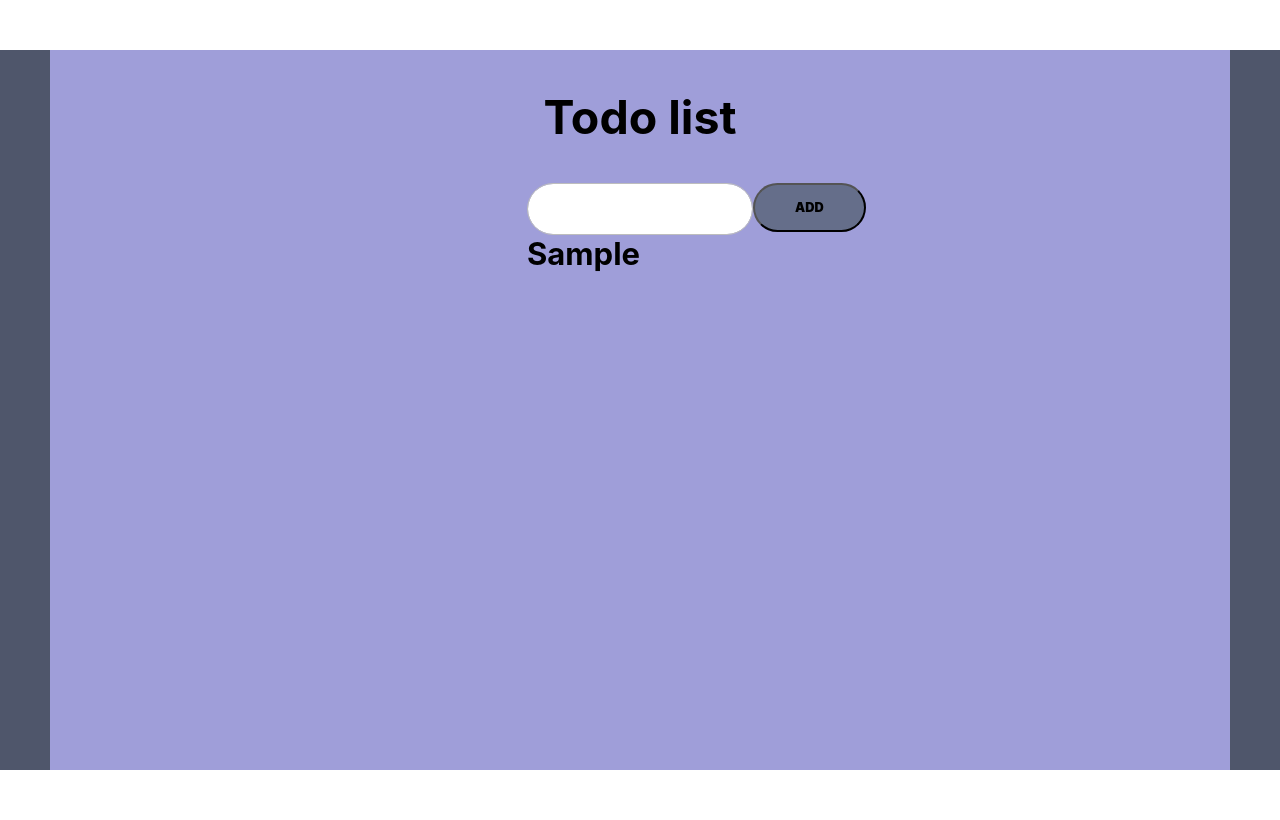
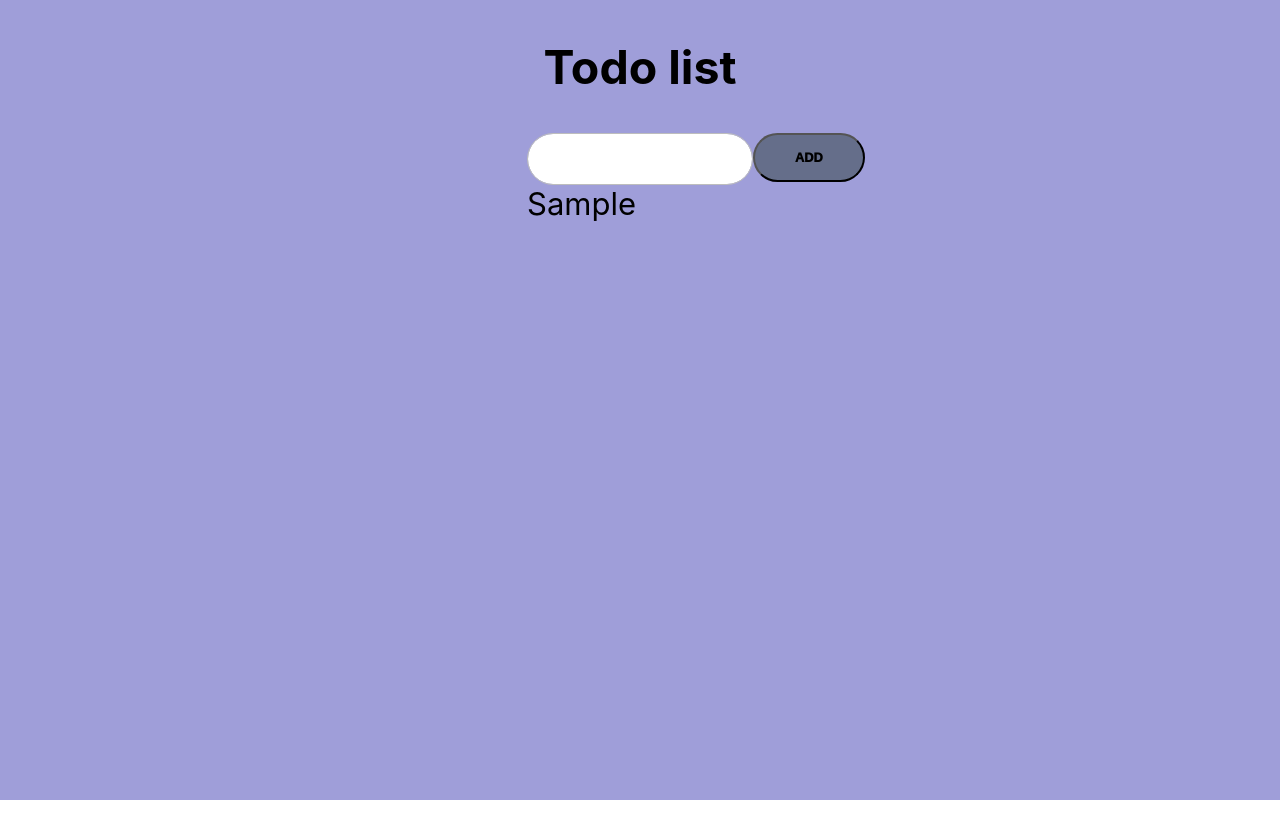
Before and after one commit to Kate-png/todo-list, a React (Create React App) app: page / in a window 1280 px wide. Both pictures are taken after typing "Sample" into the empty fields and a click on the button "ADD". Built offline with nearby package versions, Linux system fonts and the light colour scheme.

Commit message:
added code-style

```diff
--- a/src/App.css
+++ b/src/App.css
@@ -2,15 +2,9 @@
   background-color: #9f9ed9;
   display: flex;
   justify-content: flex-start;
-  margin-top: 100px;
-  margin: 50px;
-  min-height: 90vh;
+  min-height: 100vh;
   flex-direction: column;
   align-items: center;
   font-size: calc(15px + 2vmin);
   color: black;
 }
-
-.App {
-  background-color: #4f566b;
-}
--- a/src/App.tsx
+++ b/src/App.tsx
@@ -1,17 +1,13 @@
 import './App.css';
-import InputLine from './components/InputLine/InputLine';
+import MainTodoList from './pages/MainTodoList';
 
 function App() {
 
   return (
-    <div className="App">
-      <header>
-      </header>
       <div className='body'>
         <h2>Todo list</h2>
-      <InputLine/>
+      <MainTodoList/>
       </div>
-    </div>
   );
 }
 
--- a/src/components/InputLine/InputLine.css
+++ b/src/components/InputLine/InputLine.css
@@ -1,10 +1,8 @@
 .sub-button{
-    //font-family: sans-serif;
     background-color: #656e8a;
     font-weight: bold;
     text-transform: uppercase;
     text-decoration: none;
-    font-family: inherit;
     font-size: 0.8rem;
     font-weight: 1000;
     padding: 15px 40px;
@@ -24,7 +22,6 @@
     width: 200px;
     height: calc(2.25rem + 2px);
     padding: 0.375rem 0.75rem;
-    font-family: inherit;
     font-size: 0.8rem;
     font-weight: 1000;
     line-height: 1.5;
--- a/src/components/InputLine/InputLine.tsx
+++ b/src/components/InputLine/InputLine.tsx
@@ -2,7 +2,7 @@ import React, {useState} from "react";
 import './InputLine.css'
 
 
-function InputLine(){
+export default function InputLine(){
     const [value, setValue] = useState('');
     const [saveList, setSaveList] = useState<Array<String>>([]);
 
@@ -19,22 +19,26 @@ function InputLine(){
 
             return(
                 <form onSubmit={submitHandler}>
-                    <input type='text' className="sub-input" value={value} onChange = {event => setValue(event.target.value)}/>
-                    <button type='submit' className="sub-button">Add</button>
+                    <input
+                        type='text'
+                        className="sub-input"
+                        value={value} onChange = {event => setValue(event.target.value)}/>
+
+                    <button
+                        type='submit'
+                        className="sub-button">
+                            Add
+                    </button>
 
                     <div> {saveList.length > 0 && saveList.map((element, index) => {
                         return(
-                        <>
-                        <b key={index}>{element}</b>
-                        <br/>
-                        </>
+                            <div key={index}>
+                                <>{element}</>
+                            </div>
                         )
-                        })
-                        }
+                        })}
                     </div>
 
                 </form>
  )
 }
-
-export default InputLine
--- /dev/null
+++ b/src/pages/MainTodoList.tsx
@@ -0,0 +1,8 @@
+import React from "react";
+import InputLine from "../components/InputLine/InputLine";
+
+
+export default function MainTodoList(){
+
+    return <InputLine/>
+}
```
Also changed, not shown: src/store/mainTodoList.tsx (deleted, +0 -12 lines).
